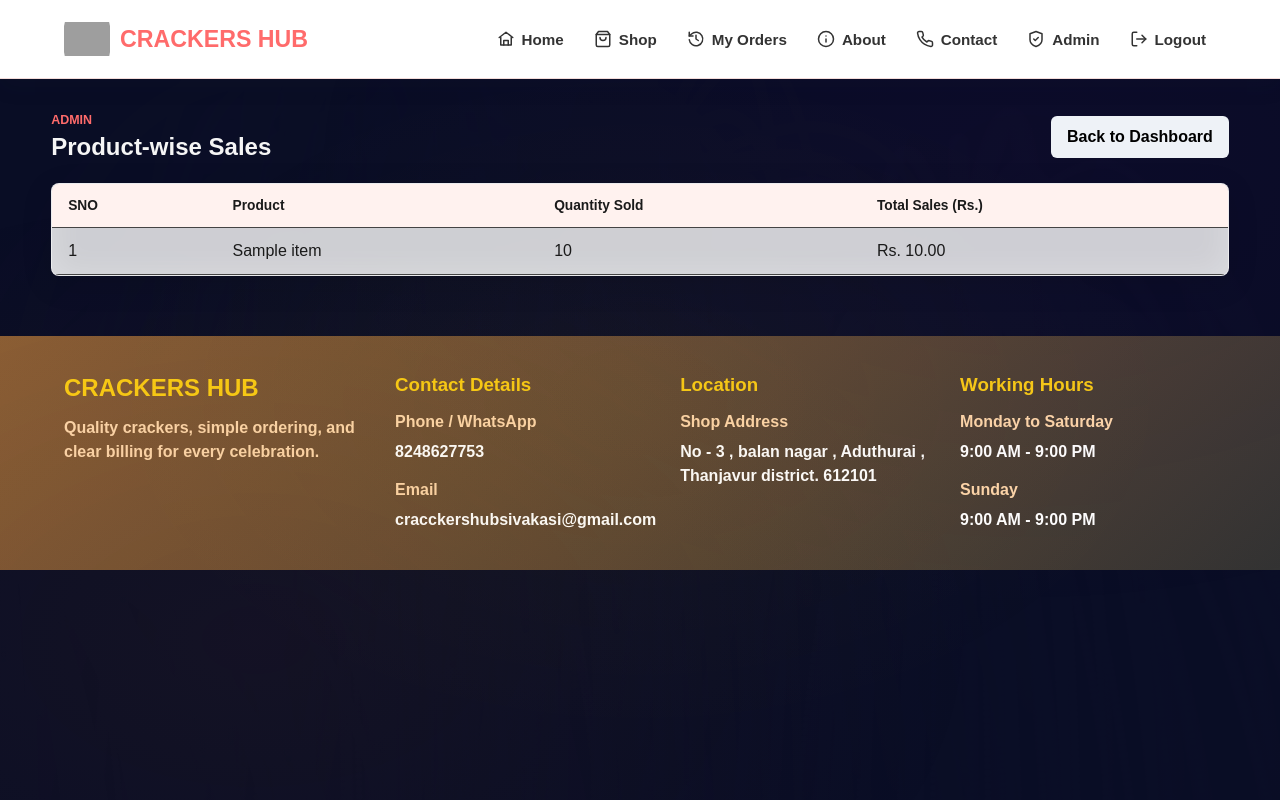
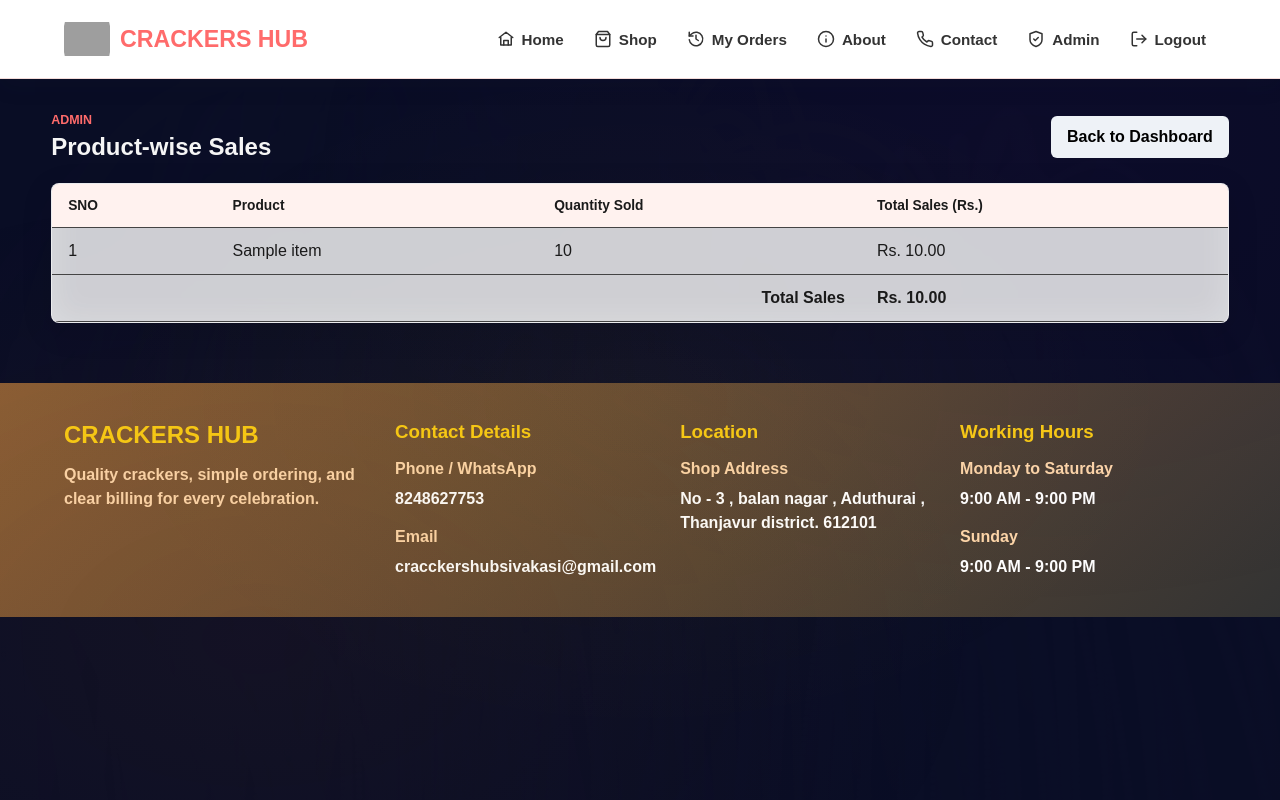
Before and after one commit to Kathir461/CracckersHub, a Flask app: page /admin/sales-details in a window 1280 px wide. Run offline with Flask 3, Linux system fonts and the light colour scheme; the visitor is signed in with stand-in values (Sample User, id 1); tables that the repository leaves empty hold one stand-in row (values such as "Sample post"); grey boxes are pictures that could not be loaded.

Commit message:
total sales update

```diff
--- a/app.py
+++ b/app.py
@@ -409,7 +409,11 @@ def admin_sales_details():
     )
     sales_rows = cursor.fetchall()
 
-    return render_template("admin/sales_details.html", sales_rows=sales_rows)
+    # Total sales value for footer
+    cursor.execute("SELECT COALESCE(SUM(line_total), 0) AS grand_total FROM order_items")
+    total_sales = cursor.fetchone()["grand_total"]
+
+    return render_template("admin/sales_details.html", sales_rows=sales_rows, total_sales=total_sales)
 
 
 @app.route("/admin/sales_details")
@@ -417,6 +421,7 @@ def admin_sales_details():
 def admin_sales_details_compat():
     # Backward-compatible route for old links using underscore.
     return redirect(url_for("admin_sales_details"))
+
 
 
 
--- a/templates/admin/sales_details.html
+++ b/templates/admin/sales_details.html
@@ -30,6 +30,11 @@
           <td>Rs. {{ "%.2f"|format(row.total_sales) }}</td>
         </tr>
         {% endfor %}
+
+        <tr>
+          <td colspan="3" style="text-align:right;"><strong>Total Sales</strong></td>
+          <td><strong>Rs. {{ "%.2f"|format(total_sales) }}</strong></td>
+        </tr>
       {% else %}
         <tr>
           <td colspan="4" style="text-align:center;color:#777;">No sales found.</td>
```
